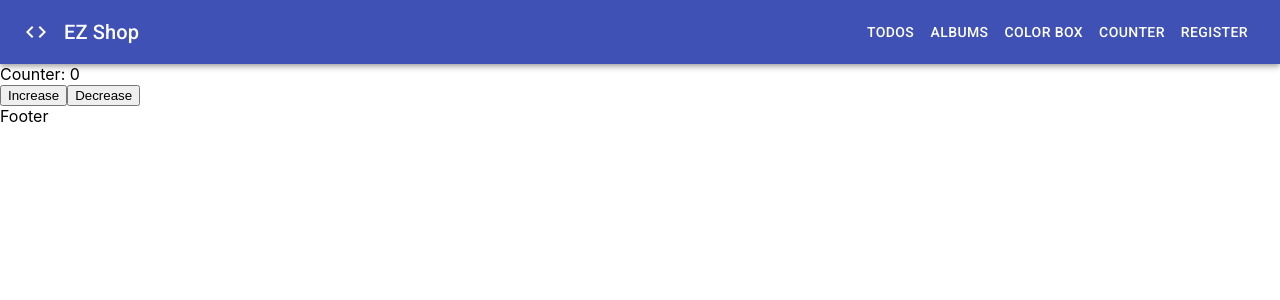
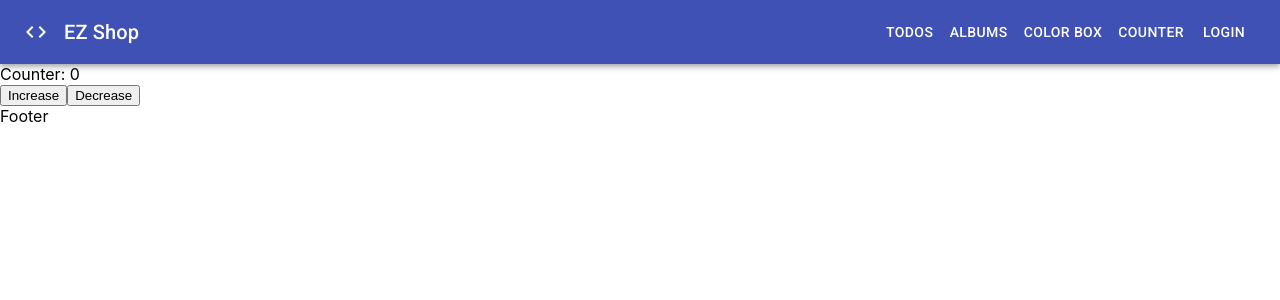
Before and after one commit to lehai051092/learn-reactjs, a React (Create React App) app: page / in a window 1280 px wide. Shown: the top 300 px of the page. Built offline with nearby package versions, Linux system fonts and the light colour scheme; no server answers.

Commit message:
Button switch Login and register

```diff
--- a/src/components/Header/index.jsx
+++ b/src/components/Header/index.jsx
@@ -8,9 +8,10 @@
 import {Link, NavLink} from "react-router-dom";
 import Dialog from '@material-ui/core/Dialog';
 import DialogContent from '@material-ui/core/DialogContent';
-import {IconButton} from "@material-ui/core";
+import {Box, IconButton} from "@material-ui/core";
 import {Close} from "@material-ui/icons";
 import Login from "../../features/Auth/components/Login";
+import Register from "../../features/Auth/components/Register";
 
 const useStyles = makeStyles((theme) => ({
     root: {
@@ -35,9 +36,15 @@
     }
 }));
 
+const MODE = {
+    LOGIN: 'login',
+    REGISTER: 'register'
+};
+
 export default function ButtonAppBar() {
     const classes = useStyles();
     const [open, setOpen] = useState(false);
+    const [mode, setMode] = useState(MODE.LOGIN);
 
     const handleClickOpen = () => {
         setOpen(true);
@@ -67,7 +74,9 @@
                     <NavLink className={classes.link} to={"/counter"}>
                         <Button color="inherit">Counter</Button>
                     </NavLink>
-                    <Button color="inherit" onClick={handleClickOpen}>Register</Button>
+                    <Button color="inherit" onClick={handleClickOpen}>
+                        {(mode === MODE.LOGIN) ? 'Login' : 'Register'}
+                    </Button>
                 </Toolbar>
             </AppBar>
             <Dialog
@@ -81,8 +90,26 @@
                     <Close/>
                 </IconButton>
                 <DialogContent>
-                    {/*<Register closeDialog={handleClose}/>*/}
-                    <Login closeDialog={handleClose}/>
+                    {mode === MODE.REGISTER && (
+                        <>
+                            <Register closeDialog={handleClose}/>
+                            <Box textAlign="center">
+                                <Button onClick={() => setMode(MODE.LOGIN)}>
+                                    Already have an account.Login here
+                                </Button>
+                            </Box>
+                        </>
+                    )}
+                    {mode === MODE.LOGIN && (
+                        <>
+                            <Login closeDialog={handleClose}/>
+                            <Box textAlign="center">
+                                <Button onClick={() => setMode(MODE.REGISTER)}>
+                                    Dont have an account. Register here
+                                </Button>
+                            </Box>
+                        </>
+                    )}
                 </DialogContent>
             </Dialog>
         </div>
```
